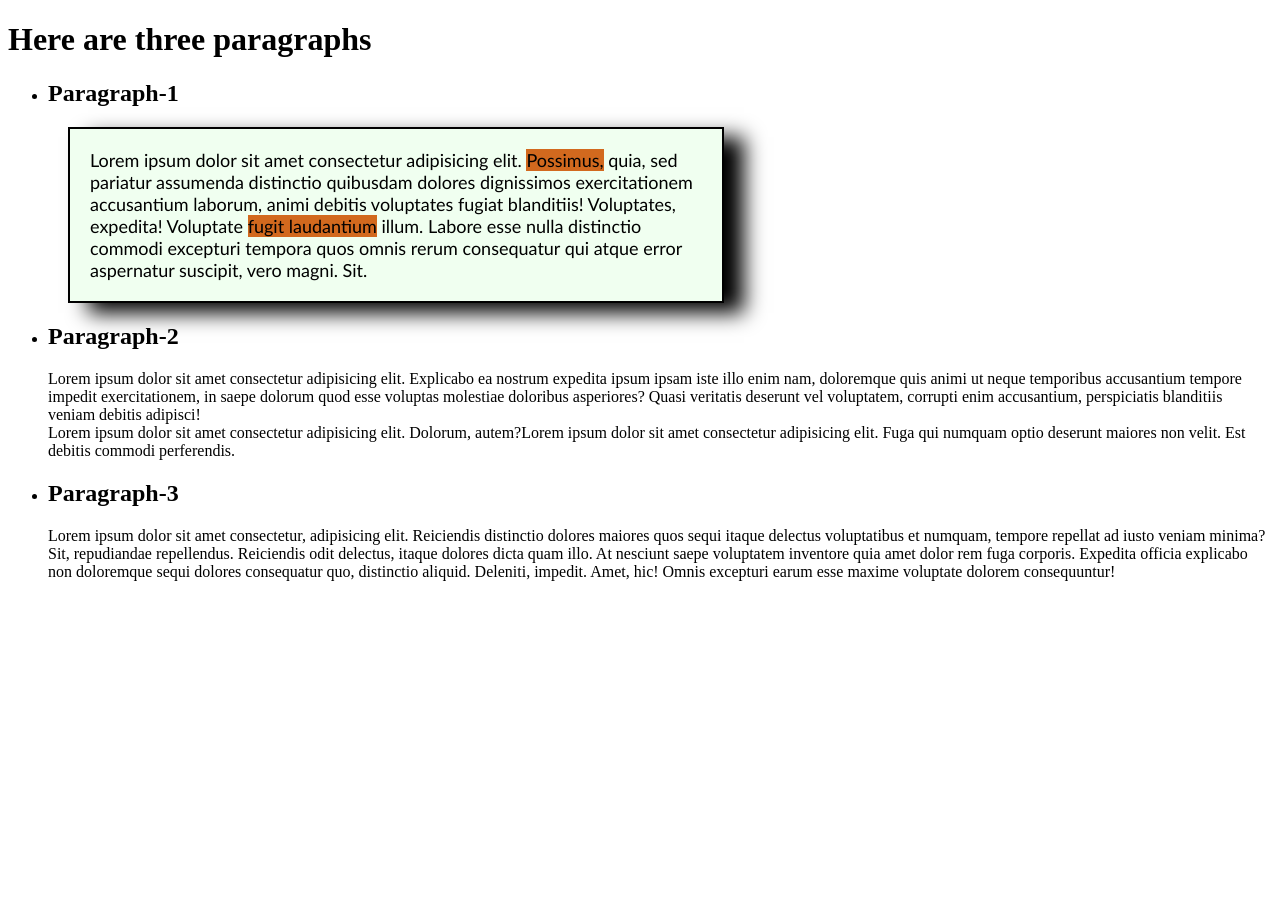
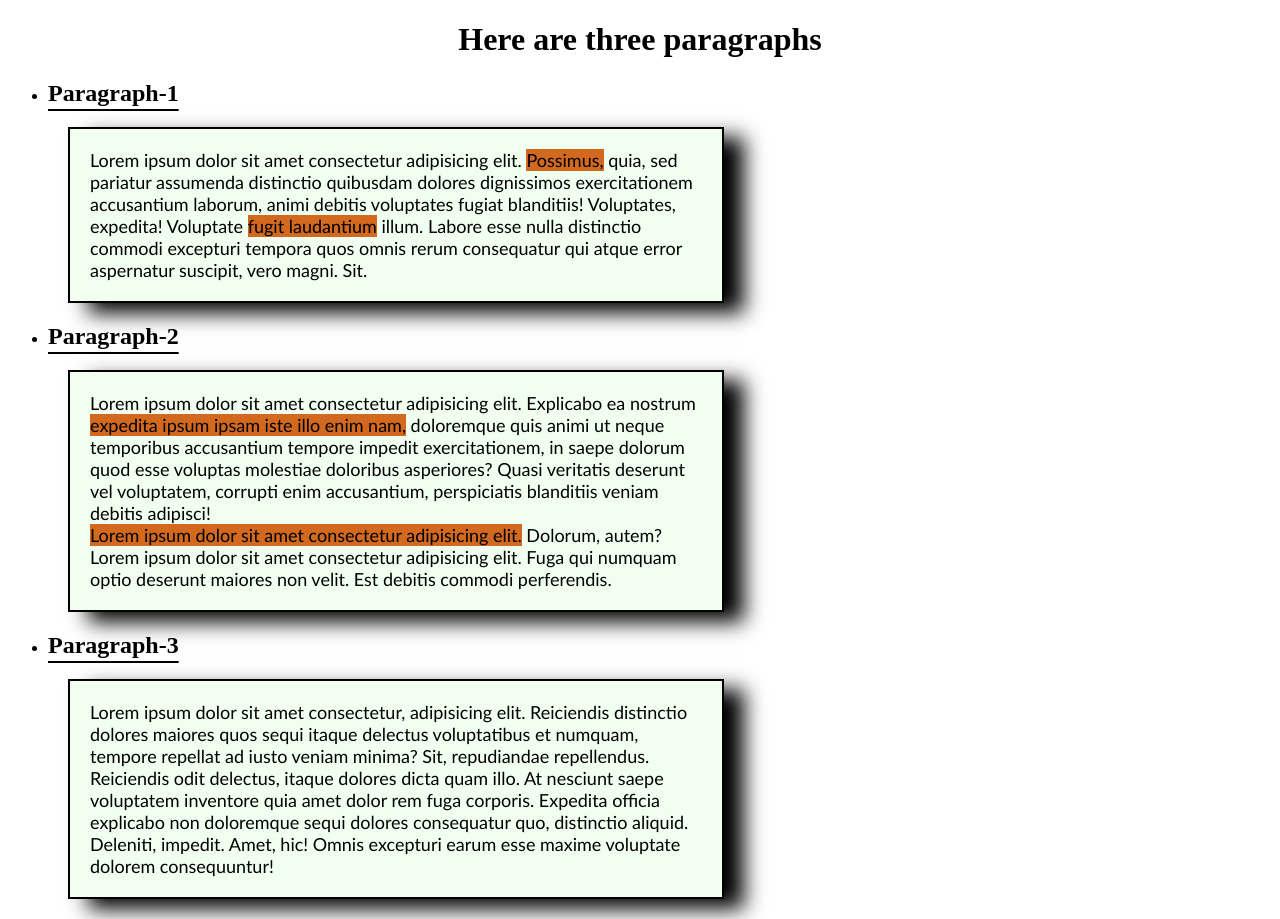
Before and after one commit to Alireja-khan/M-2-Task-1, a plain HTML site: page index.html in a window 1280 px wide. Before the commit the page ends 800 px from the top, so only its background shows below. Drawn offline with Linux system fonts and the light colour scheme.

Commit message:
added some internal and external css in paragraph-2 and paragraph-3

```diff
--- a/index.html
+++ b/index.html
@@ -5,21 +5,38 @@
     <meta name="viewport" content="width=device-width, initial-scale=1.0">
     <title>Module-2-Task-1</title>
     <link rel="stylesheet" href="styles/blog.css">
+    <style>
+        li{
+            text-decoration: underline; text-underline-offset: 8px;
+        }
+        #h1{
+            text-align: center;
+        }
+        .P-2{
+            font-family: 'Gill Sans', 'Gill Sans MT', Calibri, 'Trebuchet MS', sans-serif; font-size: large; border: 2px solid; margin: 20px; padding: 20px;"
+    background-color: honeydew;
+    box-shadow: 20px 10px 20px;
+}
+        }
+
+    </style>
 </head>
 <body>
     <head>
-        <h1>Here are three paragraphs</h1>
+        <h1 id="h1">Here are three paragraphs</h1>
     </head>
     <ul>
         <li><h2>Paragraph-1</h2></li>
         <p class="P-1" style="font-family: 'Gill Sans', 'Gill Sans MT', Calibri, 'Trebuchet MS', sans-serif; font-size: large; border: 2px solid; margin: 20px; padding: 20px;" >Lorem ipsum dolor sit amet consectetur adipisicing elit. <span style="background-color: chocolate;">Possimus,</span> quia, sed pariatur assumenda distinctio quibusdam dolores dignissimos exercitationem accusantium laborum, animi debitis voluptates fugiat blanditiis! Voluptates, expedita! Voluptate <span style="background-color: chocolate;">fugit laudantium</span> illum. Labore esse nulla distinctio commodi excepturi tempora quos omnis rerum consequatur qui atque error aspernatur suscipit, vero magni. Sit.</p>
+
         <li><h2>Paragraph-2</h2></li>
-        <p>Lorem ipsum dolor sit amet consectetur adipisicing elit. Explicabo ea nostrum expedita ipsum ipsam iste illo enim nam, doloremque quis animi ut neque temporibus accusantium tempore impedit exercitationem, in saepe dolorum quod esse voluptas molestiae doloribus asperiores? Quasi veritatis deserunt vel voluptatem, corrupti enim accusantium, perspiciatis blanditiis veniam debitis adipisci!
+        <p class="P-2">Lorem ipsum dolor sit amet consectetur adipisicing elit. Explicabo ea nostrum <span id="P-2-S-2">expedita ipsum ipsam iste illo enim nam,</span> doloremque quis animi ut neque temporibus accusantium tempore impedit exercitationem, in saepe dolorum quod esse voluptas molestiae doloribus asperiores? Quasi veritatis deserunt vel voluptatem, corrupti enim accusantium, perspiciatis blanditiis veniam debitis adipisci!
             <br>
-            Lorem ipsum dolor sit amet consectetur adipisicing elit. Dolorum, autem?Lorem ipsum dolor sit amet consectetur adipisicing elit. Fuga qui numquam optio deserunt maiores non velit. Est debitis commodi perferendis.
+           <span id="P-2-S-3">Lorem ipsum dolor sit amet consectetur adipisicing elit.</span> Dolorum, autem?Lorem ipsum dolor sit amet consectetur adipisicing elit. Fuga qui numquam optio deserunt maiores non velit. Est debitis commodi perferendis.
         </p>
+
         <li><h2>Paragraph-3</h2></li>
-        <p>Lorem ipsum dolor sit amet consectetur, adipisicing elit. Reiciendis distinctio dolores maiores quos sequi itaque delectus voluptatibus et numquam, tempore repellat ad iusto veniam minima? Sit, repudiandae repellendus. Reiciendis odit delectus, itaque dolores dicta quam illo. At nesciunt saepe voluptatem inventore quia amet dolor rem fuga corporis. Expedita officia explicabo non doloremque sequi dolores consequatur quo, distinctio aliquid. Deleniti, impedit. Amet, hic! Omnis excepturi earum esse maxime voluptate dolorem consequuntur!</p>
+        <p class="P-3">Lorem ipsum dolor sit amet consectetur, adipisicing elit. Reiciendis distinctio dolores maiores quos sequi itaque delectus voluptatibus et numquam, tempore repellat ad iusto veniam minima? Sit, repudiandae repellendus. Reiciendis odit delectus, itaque dolores dicta quam illo. At nesciunt saepe voluptatem inventore quia amet dolor rem fuga corporis. Expedita officia explicabo non doloremque sequi dolores consequatur quo, distinctio aliquid. Deleniti, impedit. Amet, hic! Omnis excepturi earum esse maxime voluptate dolorem consequuntur!</p>
     </ul>
 </body>
 </html>
--- a/styles/blog.css
+++ b/styles/blog.css
@@ -3,3 +3,22 @@
     background-color: honeydew;
     box-shadow: 20px 10px 20px;
 }
+.P-2{
+    width: 50%;
+    background-color: honeydew;
+}
+#P-2-S-2{
+    background-color: chocolate;
+}
+#P-2-S-3{
+    background-color: chocolate;
+}
+.P-3{
+    font-family: 'Gill Sans', 'Gill Sans MT', Calibri, 'Trebuchet MS', sans-serif; font-size: large; border: 2px solid; margin: 20px; padding: 20px;"
+background-color: honeydew;
+box-shadow: 20px 10px 20px; width: 50%;
+}
+.P-3{
+    background-color: honeydew;
+}
+}
```
